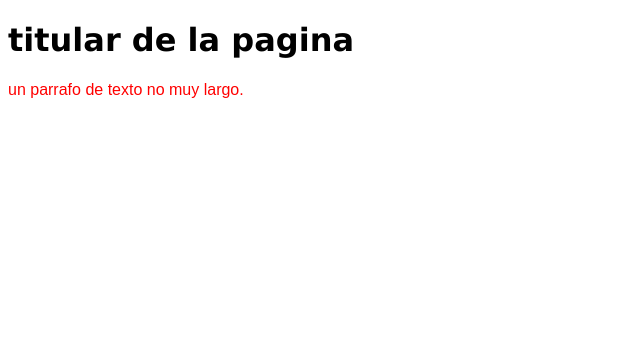
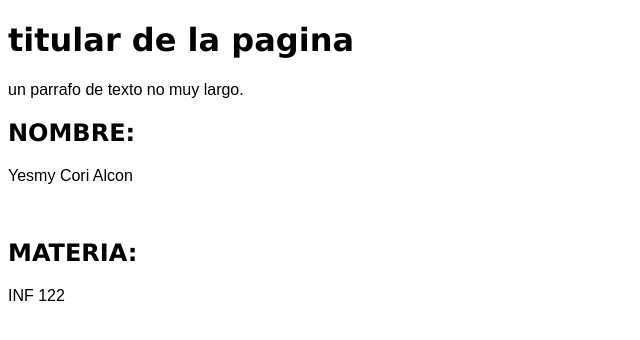
Before and after one commit to yesmykarina/agrega-un-readme, a plain HTML site: page 6/index.html in a window 1280 px wide. Shown: the whole page, without its empty margins (0-640 px from the left). Drawn offline with Linux system fonts and the light colour scheme.

Commit message:
Update index.html

```diff
--- a/6/index.html
+++ b/6/index.html
@@ -12,6 +12,8 @@
         h1{
             font-family: verdana;
         }
+        h2{
+            font-family: verdana;
         p {
             color: red;
         }
@@ -20,5 +22,12 @@
 <body>
     <h1>titular de la pagina</h1>
     <p>un parrafo de texto no muy largo.</p>
+
+    <h2>NOMBRE:</h2>
+    <p>Yesmy Cori Alcon</p>
+    <br>
+    <h2>MATERIA:</h2>
+    <p>INF 122</p>
+    <br>
 </body>
 </html>
```
